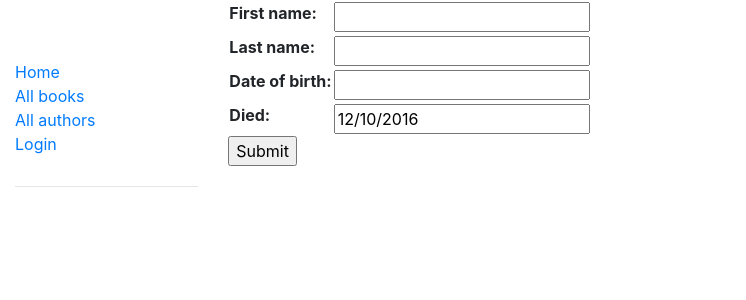
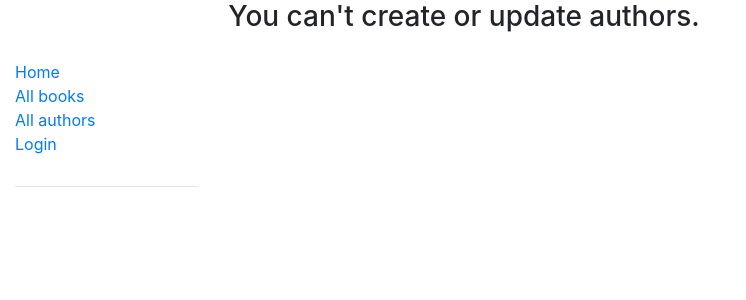
Before and after one commit to nikolai-sh/Library, a Django app: page /catalog/author/create/ in a window 1280 px wide. Shown: the top 300 px of the page, without its empty margins (0-746 px from the left). Run offline with Django 3.2, Linux system fonts and the light colour scheme.

Commit message:
Add permissions to our CRUD

```diff
--- a/locallibrary/catalog/templates/catalog/author_confirm_delete.html
+++ b/locallibrary/catalog/templates/catalog/author_confirm_delete.html
@@ -1,7 +1,7 @@
 {% extends "base_generic.html" %}
 
 {% block content %}
-
+  {% if perms.catalog.can_mark_returned %}
       <h1>Delete Author</h1>
 
       <p>Are you sure you want to delete the author: {{ author }}?</p>
@@ -10,5 +10,7 @@
         {% csrf_token %}
         <input type="submit" value="Yes, delete." />
       </form>
-
+  {% else %}
+      <h2>You can't delete authors.</h2>
+  {% endif %}
 {% endblock %}
--- a/locallibrary/catalog/templates/catalog/author_form.html
+++ b/locallibrary/catalog/templates/catalog/author_form.html
@@ -2,6 +2,7 @@
 
 {% block content %}
 
+    {% if perms.catalog.can_mark_returned %}
         <form action="" method="post">
         {% csrf_token %}
             <table>
@@ -10,4 +11,7 @@
             <input type="submit" value="Submit" />
 
         </form>
+    {% else %}
+        <h3>You can't create or update authors.</h3>
+    {% endif %}
 {% endblock %}
--- a/locallibrary/catalog/views.py
+++ b/locallibrary/catalog/views.py
@@ -157,6 +157,8 @@ class AuthorCreate(CreateView):
     fields = '__all__'
     initial = {'date_of_death': '12/10/2016',}
 
+
+
 class AuthorUpdate(UpdateView):
     model = Author
     fields = ['first_name','last_name','date_of_birth','date_of_death']
```
Also changed, not shown: locallibrary/db.sqlite3. Lines whose indentation alone changed are shown as unchanged.
